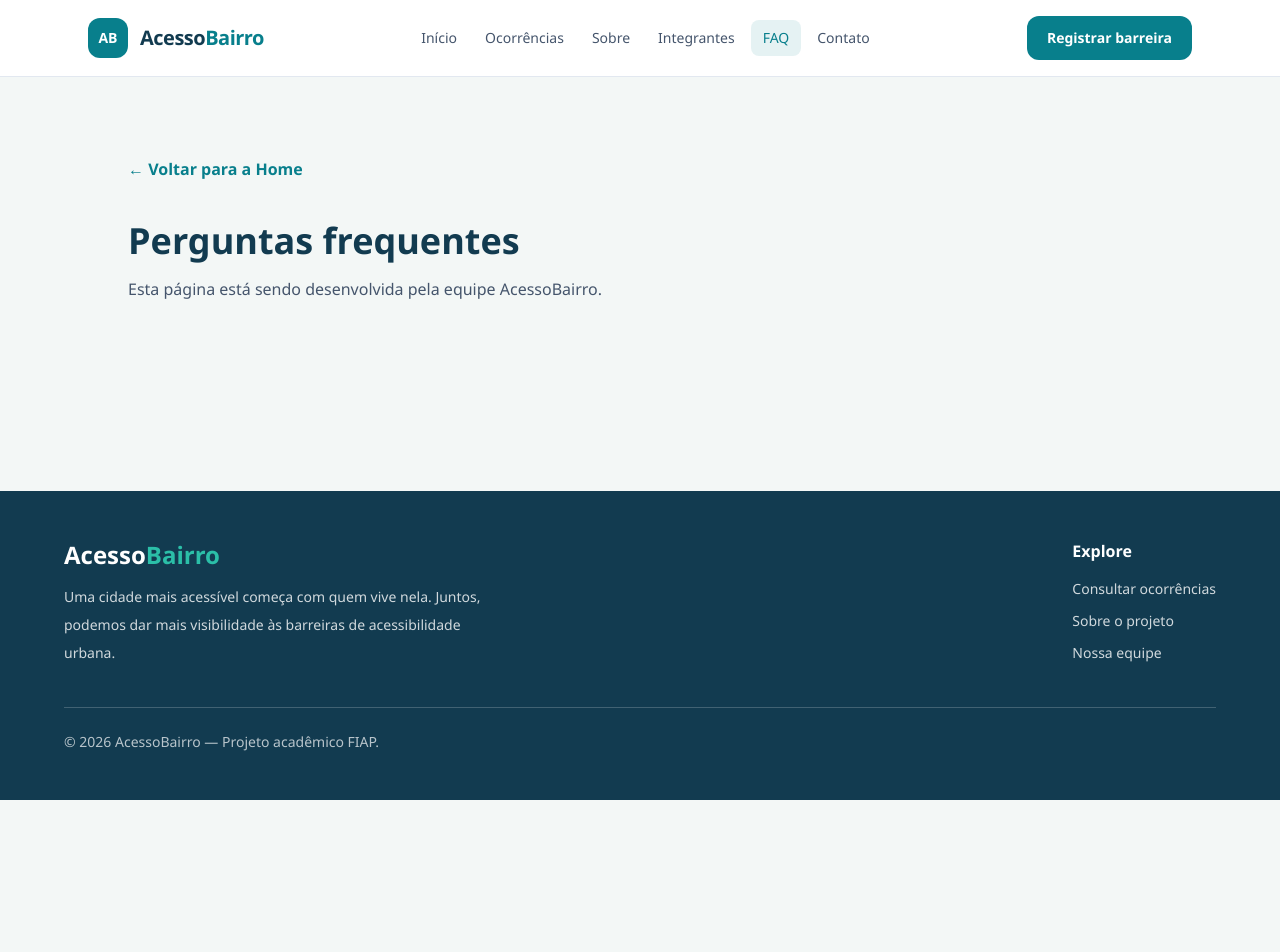
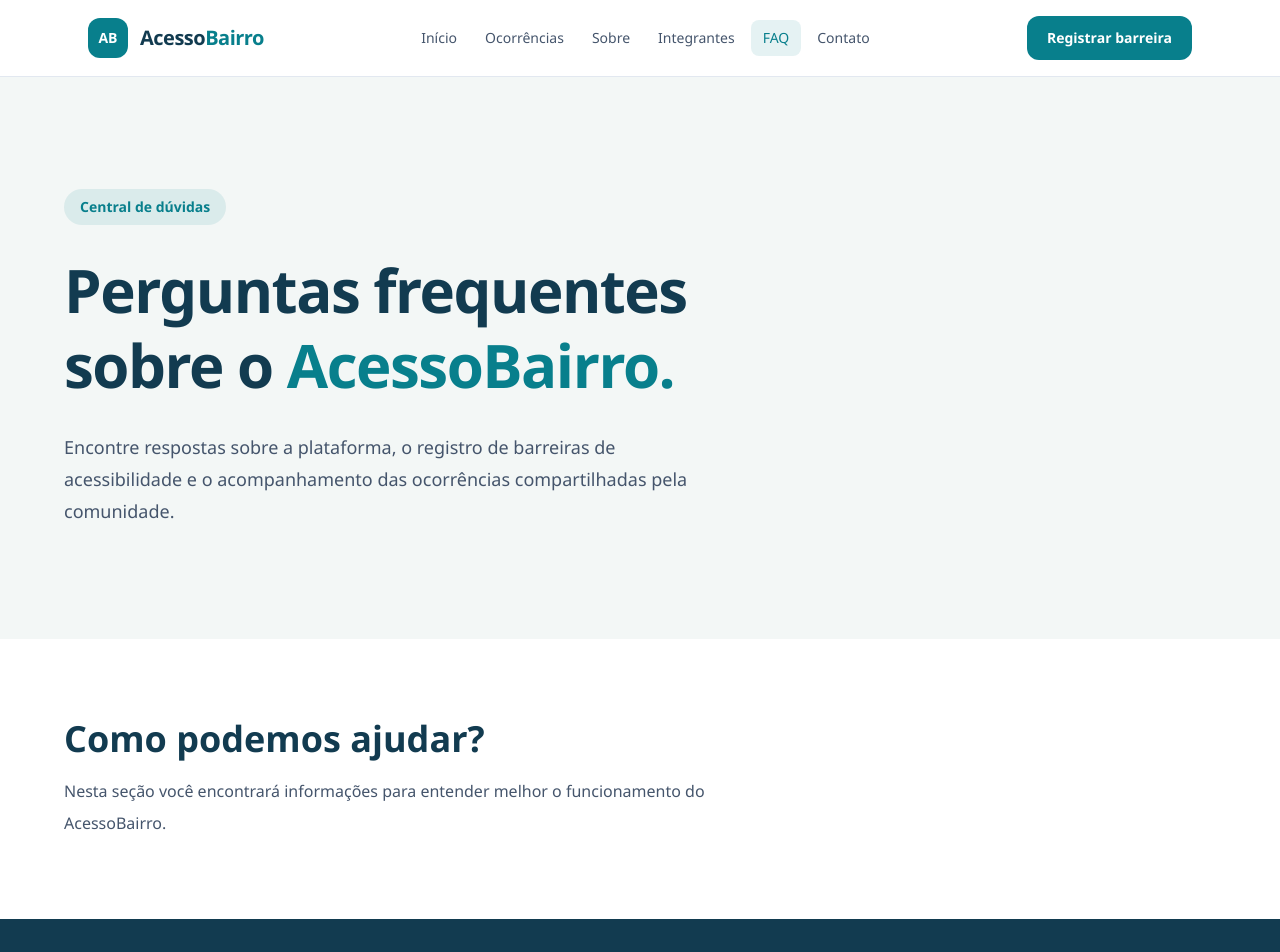
Before and after one commit to Caiomarqx/acessobairro, a React (Vite) app: page /faq in a window 1280 px wide. Shown: the top 952 px of the page. Before the commit the page ends 800 px from the top, so only its background shows below. Built offline with nearby package versions, Linux system fonts and the light colour scheme.

Commit message:
feat: cria estrutura inicial da pagina

```diff
--- a/src/App.tsx
+++ b/src/App.tsx
@@ -4,6 +4,7 @@ import Layout from './components/Layout'
 import Home from './pages/Home'
 import Sobre from './pages/Sobre'
 import Integrantes from './pages/Integrantes'
+import FAQ from './pages/FAQ'
 import Ocorrencias from './pages/Ocorrencias'
 import DetalhesOcorrencia from './pages/DetalhesOcorrencia'
 import Contato from './pages/Contato'
@@ -41,7 +42,7 @@ function App() {
 
           <Route path="sobre" element={<Sobre />} />
           <Route path="integrantes" element={<Integrantes />} />
-          <Route path="faq" element={<PaginaEmConstrucao titulo="Perguntas frequentes" />} />
+          <Route path="faq" element={<FAQ />} />
           <Route path="contato" element={<Contato />} />
 
           <Route path="ocorrencias" element={<Ocorrencias />} />
--- /dev/null
+++ b/src/pages/FAQ.tsx
@@ -0,0 +1,46 @@
+
+function FAQ() {
+  return (
+    <main className="min-h-screen bg-background">
+      <section className="px-6 py-20 md:py-28">
+        <div className="mx-auto max-w-6xl">
+          <span className="inline-flex rounded-full bg-secondary/10 px-4 py-2 text-sm font-semibold text-secondary">
+            Central de dúvidas
+          </span>
+
+          <h1 className="mt-7 max-w-3xl text-4xl font-bold leading-tight tracking-tight text-primary md:text-6xl">
+            Perguntas frequentes sobre o{' '}
+            <span className="text-secondary">AcessoBairro.</span>
+          </h1>
+
+          <p className="mt-7 max-w-2xl text-lg leading-8 text-slate-600">
+            Encontre respostas sobre a plataforma, o registro de
+            barreiras de acessibilidade e o acompanhamento das
+            ocorrências compartilhadas pela comunidade.
+          </p>
+        </div>
+      </section>
+
+      <section
+        aria-labelledby="titulo-faq"
+        className="bg-white px-6 py-20"
+      >
+        <div className="mx-auto max-w-6xl">
+          <h2
+            id="titulo-faq"
+            className="text-3xl font-bold text-primary md:text-4xl"
+          >
+            Como podemos ajudar?
+          </h2>
+
+          <p className="mt-4 max-w-2xl leading-8 text-slate-600">
+            Nesta seção você encontrará informações para
+            entender melhor o funcionamento do AcessoBairro.
+          </p>
+        </div>
+      </section>
+    </main>
+  )
+}
+
+export default FAQ
```
